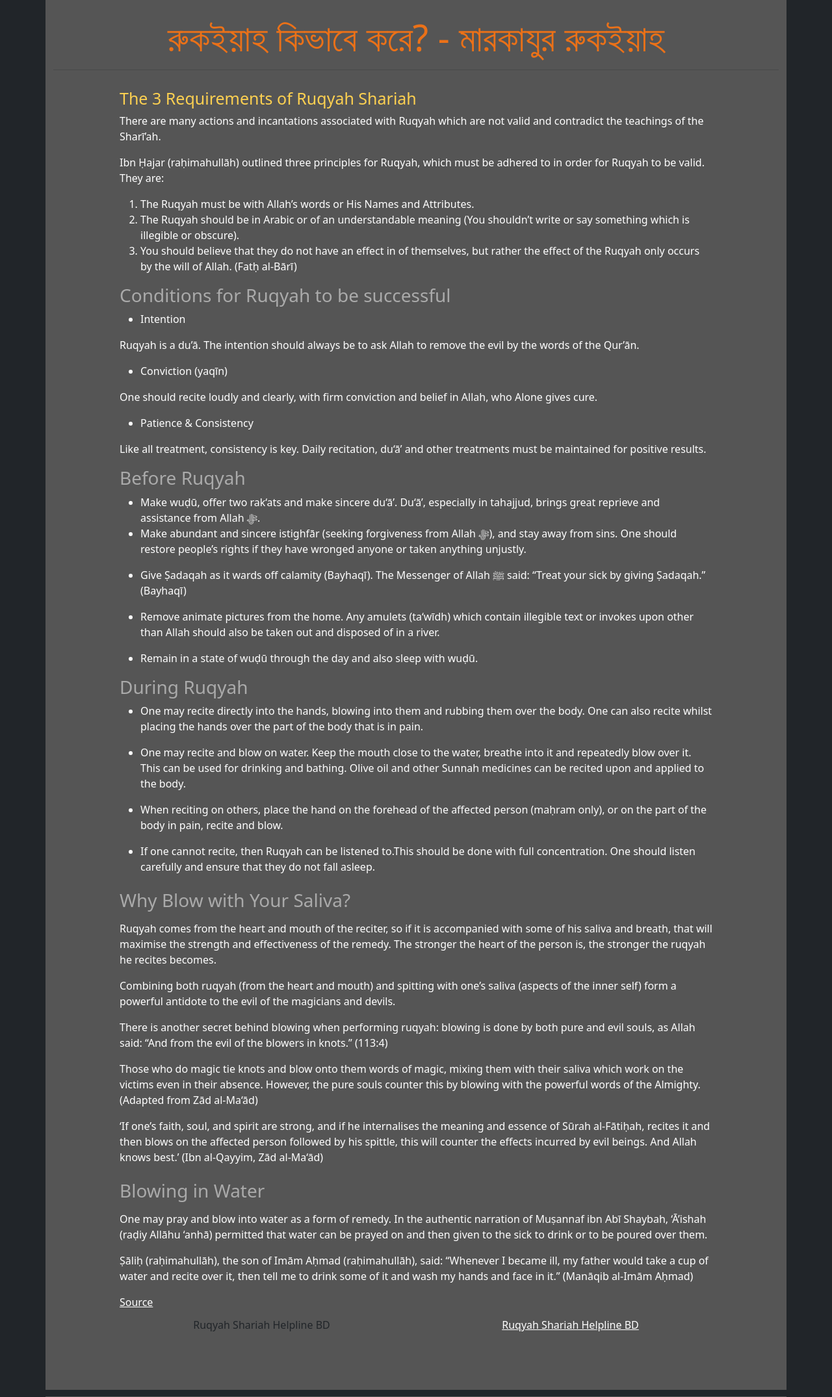
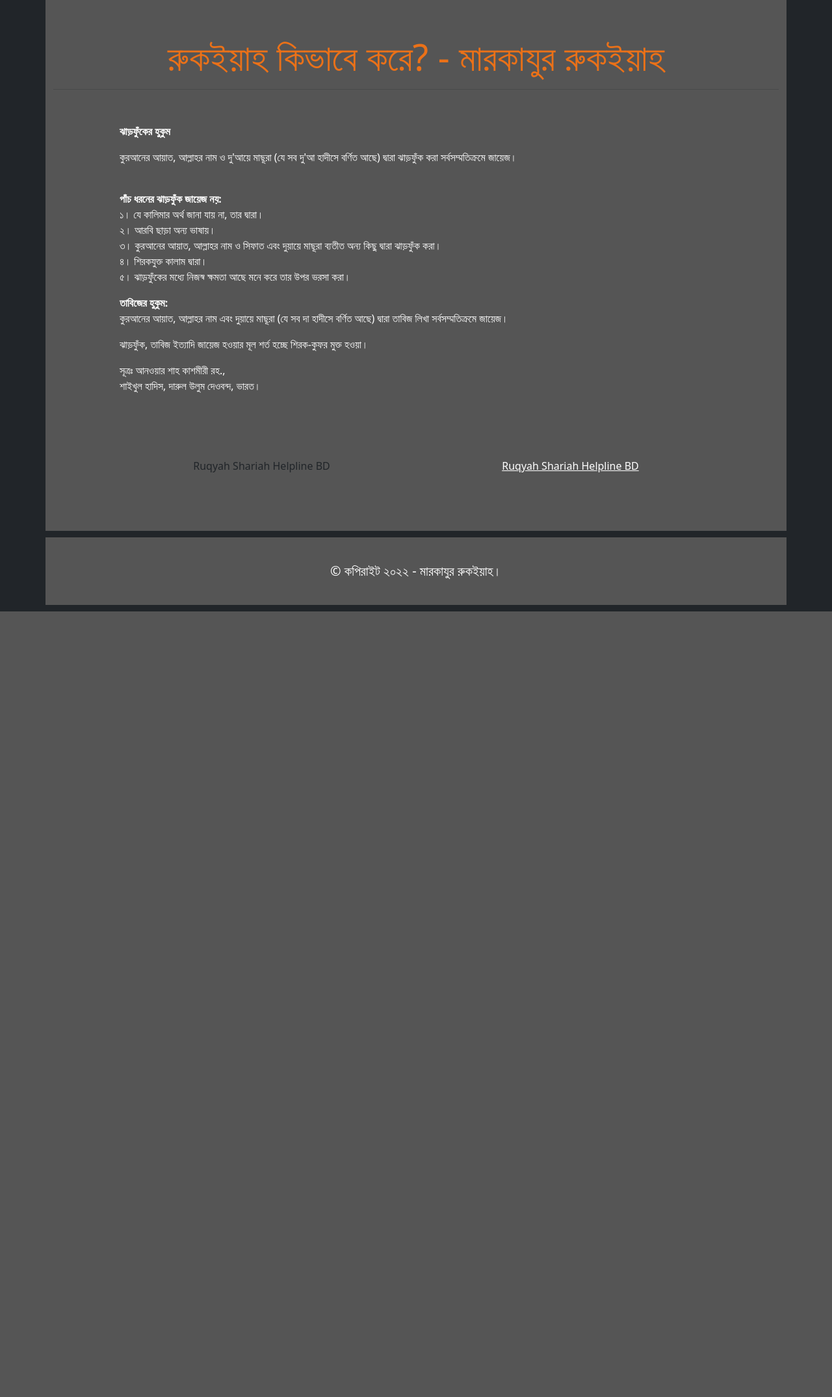
Before and after one commit to Rakibuzzaman47/markazurruqyah, a PHP site: page /ruqyah/how-to-do-ruqyah.html in a window 1280 px wide. Shown: the part 217-2367 px from the top of the page at 65% size. After the commit the page ends 1158 px from the top, so only its background shows below. Run offline with PHP 8.4, Linux system fonts and the light colour scheme; some libraries are stand-ins or nearby versions.

Commit message:
Bangla translation going on...

```diff
--- a/about-us.html
+++ b/about-us.html
@@ -3,7 +3,7 @@
 	<head>
 		<meta charset="utf-8">
 		<meta viewport="width=device-width, initial-scale=1.0">
-		<title>About Us - মারকাযুর রুকইয়াহ</title>
+		<title>আমাদের সম্পর্কে - মারকাযুর রুকইয়াহ</title>
 		<link href="https://cdn.jsdelivr.net/npm/bootstrap@5.2.0-beta1/dist/css/bootstrap.min.css" rel="stylesheet" integrity="sha384-0evHe/X+R7YkIZDRvuzKMRqM+OrBnVFBL6DOitfPri4tjfHxaWutUpFmBp4vmVor" crossorigin="anonymous">
 		<link rel="stylesheet" href="./stylesheet.css">
 	</head>
@@ -87,7 +87,7 @@
 					<div class="col-sm-12">
 						<div class="jumbotron">
 							<br>
-							<h1 class="display-4">About Us - মারকাযুর রুকইয়াহ</h1>
+							<h1 class="display-4">আমাদের সম্পর্কে - মারকাযুর রুকইয়াহ</h1>
 							<hr>
 						</div>
 					</div>
@@ -96,7 +96,7 @@
 				<div class="row">
 					<div class="col-sm-12 main-content">
 						<br>
-						<p>10 yrs in the Islamic Ruqyah sector. We follow Ahle Sunnat Wal Jamaat Aqeedah.</p>
+						<p>প্রায় ১০ বছর ধরে আমরা রুকইয়াহ নিয়ে কাজ করছি। আমারা আহলে সুন্নাত ওয়াল জামআত এর আকীদা অনুসরণ করি।</p>
 						<br>
 						<ul style="profile-links">
 							<li><a title="Ruqyah Shariah Helpline BD - Facebook Page" href="https://www.facebook.com/profile.php?id=100063512469304" target="_blank">Facebook Page</a></li>
--- a/ruqyah/how-to-do-ruqyah.html
+++ b/ruqyah/how-to-do-ruqyah.html
@@ -95,73 +95,14 @@
 
 				<div class="row">
 					<div class="col-sm-12 main-content">
-						<div class="fusion-column-wrapper fusion-flex-justify-content-flex-start fusion-content-layout-column" style="background-position: left top; background-repeat: no-repeat; -webkit-background-size: cover; -moz-background-size: cover; -o-background-size: cover; background-size: cover; padding: 0px 0px 0px 0px;">
-						<h2 class="fusion-text fusion-text-1">The 3 Requirements of Ruqyah Shariah</h2>
-						<div class="fusion-text fusion-text-1">
-						<p>There are many actions and incantations associated with Ruqyah which are not valid and contradict the teachings of the Sharī&rsquo;ah.</p>
-						<p>Ibn Ḥajar (raḥimahullāh) outlined three principles for Ruqyah, which must be adhered to in order for Ruqyah to be valid. They are:</p>
-						<ol>
-						<li>The Ruqyah must be with Allah&rsquo;s words or His Names and Attributes.</li>
-						<li>The Ruqyah should be in Arabic or of an understandable meaning (You shouldn&rsquo;t write or say something which is illegible or obscure).</li>
-						<li>You should believe that they do not have an effect in of themselves, but rather the effect of the Ruqyah only occurs by the will of Allah. (Fatḥ al-Bārī)</li>
-						</ol>
-						<h3 class="fusion-responsive-typography-calculated" style="--fontsize: 30; line-height: 1.2;" data-fontsize="30" data-lineheight="36px">Conditions for Ruqyah to be successful</h3>
-						<ul>
-						<li><span style="font-weight: normal;">Intention</span></li>
-						</ul>
-						<p>Ruqyah is a du&rsquo;ā. The intention should always be to ask Allah to remove the evil by the words of the Qur&rsquo;ān.</p>
-						<ul>
-						<li><span style="font-weight: normal;">Conviction (yaqīn)</span></li>
-						</ul>
-						<p>One should recite loudly and clearly, with firm conviction and belief in Allah, who Alone gives cure.</p>
-						<ul>
-						<li><span style="font-weight: normal;">Patience &amp; Consistency</span></li>
-						</ul>
-						<p>Like all treatment, consistency is key. Daily recitation, du&lsquo;ā&rsquo; and other treatments must be maintained for positive results.</p>
-						<h3 class="fusion-responsive-typography-calculated" style="--fontsize: 30; line-height: 1.2;" data-fontsize="30" data-lineheight="36px">Before Ruqyah</h3>
-						<ul>
-						<li>Make wuḍū, offer two rak&lsquo;ats and make sincere du&lsquo;ā&rsquo;. Du&lsquo;ā&rsquo;, especially in tahajjud, brings great reprieve and assistance from Allah ﷻ.</li>
-						<li>Make abundant and sincere istighfār (seeking forgiveness from Allah ﷻ), and stay away from sins. One should restore people&rsquo;s rights if they have wronged anyone or taken anything unjustly.</li>
-						</ul>
-						<ul>
-						<li>Give Ṣadaqah as it wards off calamity (Bayhaqī). The Messenger of Allah ﷺ said: &ldquo;Treat your sick by giving Ṣadaqah.&rdquo; (Bayhaqī)</li>
-						</ul>
-						<ul>
-						<li>Remove animate pictures from the home. Any amulets (ta&lsquo;wīdh) which contain illegible text or invokes upon other than Allah should also be taken out and disposed of in a river.</li>
-						</ul>
-						<ul>
-						<li>Remain in a state of wuḍū through the day and also sleep with wuḍū.</li>
-						</ul>
-						<h3 class="fusion-responsive-typography-calculated" style="--fontsize: 30; line-height: 1.2;" data-fontsize="30" data-lineheight="36px">During Ruqyah</h3>
-						<ul>
-						<li>One may recite directly into the hands, blowing into them and rubbing them over the body. One can also recite whilst placing the hands over the part of the body that is in pain.</li>
-						</ul>
-						<ul>
-						<li>One may recite and blow on water. Keep the mouth close to the water, breathe into it and repeatedly blow over it. This can be used for drinking and bathing. Olive oil and other Sunnah medicines can be recited upon and applied to the body.</li>
-						</ul>
-						<ul>
-						<li>When reciting on others, place the hand on the forehead of the affected person (maḥram only), or on the part of the body in pain, recite and blow.</li>
-						</ul>
-						<ul>
-						<li>If one cannot recite, then Ruqyah can be listened to.This should be done with full concentration. One should listen carefully and ensure that they do not fall asleep.</li>
-						</ul>
-						<h3 class="fusion-responsive-typography-calculated" style="--fontsize: 24; line-height: 1.67;" data-fontsize="24" data-lineheight="40.0833px"><span style="color: var(--h2_typography-color); font-family: var(--h2_typography-font-family); font-size: var(--h2_typography-font-size); font-style: var(--h2_typography-font-style,normal); font-weight: var(--h2_typography-font-weight); letter-spacing: var(--h2_typography-letter-spacing);">Why Blow with Your Saliva?</span></h3>
-						<p>Ruqyah comes from the heart and mouth of the reciter, so if it is accompanied with some of his saliva and breath, that will maximise the strength and effectiveness of the remedy. The stronger the heart of the person is, the stronger the ruqyah he recites becomes.</p>
-						<p>Combining both ruqyah (from the heart and mouth) and spitting with one&rsquo;s saliva (aspects of the inner self) form a powerful antidote to the evil of the magicians and devils.</p>
-						<p>There is another secret behind blowing when performing ruqyah: blowing is done by both pure and evil souls, as Allah said: &ldquo;And from the evil of the blowers in knots.&rdquo; (113:4)</p>
-						<p>Those who do magic tie knots and blow onto them words of magic, mixing them with their saliva which work on the victims even in their absence. However, the pure souls counter this by blowing with the powerful words of the Almighty. (Adapted from Zād al-Ma&lsquo;ād)</p>
-						<blockquote>
-						<p>&lsquo;If one&rsquo;s faith, soul, and spirit are strong, and if he internalises the meaning and essence of Sūrah al-Fātiḥah, recites it and then blows on the affected person followed by his spittle, this will counter the effects incurred by evil beings. And Allah knows best.&rsquo; (Ibn al-Qayyim, Zād al-Ma&lsquo;ād)</p>
-						</blockquote>
-						<h3 style="--fontsize: 24; line-height: 1.67;"><span style="color: var(--h2_typography-color); font-family: var(--h2_typography-font-family); font-size: var(--h2_typography-font-size); font-style: var(--h2_typography-font-style,normal); font-weight: var(--h2_typography-font-weight); letter-spacing: var(--h2_typography-letter-spacing);">Blowing in Water</span></h3>
-						<p>One may pray and blow into water as a form of remedy. In the authentic narration of Muṣannaf ibn Abī Shaybah, &lsquo;Ā&rsquo;ishah (raḍiy Allāhu &lsquo;anhā) permitted that water can be prayed on and then given to the sick to drink or to be poured over them.</p>
-						<p>Ṣāliḥ (raḥimahullāh), the son of Imām Aḥmad (raḥimahullāh), said: &ldquo;Whenever I became ill, my father would take a cup of water and recite over it, then tell me to drink some of it and wash my hands and face in it.&rdquo; (Manāqib al-Imām Aḥmad)</p>
-						</div>
-						</div>
-
-						<a href="https://lifewithallah.com/articles/ruqyah/the-method-of-ruqyah/" target="_blank">Source</a>
-
-
+						<br>
+						<p><strong>ঝাড়ফুঁকের হুকুম</strong></p>
+						<p>কুরআনের আয়াত, আল্লাহর নাম ও দু'আয়ে মাছূরা (যে সব দু'আ হাদীসে বর্ণিত আছে) দ্বারা ঝাড়ফুঁক করা সর্বসম্মতিক্রমে জায়েজ।</p>
+						<p><br /><strong>পাঁচ ধরনের ঝাড়ফুঁক জায়েজ নয়:</strong> <br />১। যে কালিমার অর্থ জানা যায় না, তার দ্বারা। <br />২। আরবি ছাড়া অন্য ভাষায়। <br />৩। কুরআনের আয়াত, আল্লাহর নাম ও সিফাত এবং দুয়ায়ে মাছূরা ব্যতীত অন্য কিছু দ্বারা ঝাড়ফুঁক করা। <br />৪। শিরকযুক্ত কালাম দ্বারা। <br />৫। ঝাড়ফুঁকের মধ্যে নিজস্ব ক্ষমতা আছে মনে করে তার উপর ভরসা করা।</p>
+						<p><strong>তাবিজের হুকুম:</strong> <br />কুরআনের আয়াত, আল্লাহর নাম এবং দুয়ায়ে মাছূরা (যে সব দা হাদীসে বর্ণিত আছে) দ্বারা তাবিজ লিখা সর্বসম্মতিক্রমে জায়েজ।</p>
+						<p>ঝাড়ফুঁক, তাবিজ ইত্যাদি জায়েজ হওয়ার মূল শর্ত হচ্ছে শিরক-কুফর মুক্ত হওয়া।</p>
+						<p>সূত্রঃ আনওয়ার শাহ কাশমীরী রহ., <br />শাইখুল হাদিস, দারুল উলুম দেওবন্দ, ভারত।</p>
+						<br><br><br>
 					</div>
 				</div>
 
--- a/ruqyah/ruqyah-reference.html
+++ b/ruqyah/ruqyah-reference.html
@@ -87,7 +87,7 @@
 					<div class="col-sm-12">
 						<div class="jumbotron">
 
-							<h1 class="display-4">Ruqyah Reference - মারকাযুর রুকইয়াহ</h1>
+							<h1 class="display-4">রুকইয়াহ রেফারেন্স - মারকাযুর রুকইয়াহ</h1>
 							<hr>
 						</div>
 					</div>
--- a/stylesheet.css
+++ b/stylesheet.css
@@ -111,3 +111,6 @@ header > .container {
 .header-banner h1 {
 	padding-top: 17px;
 }
+.jumbotron {
+	padding-top: 30px;
+}
```
Also changed, not shown: black-magic/what-is-black-magic.html (+4 -4 lines), blog/index.html (+4 -4 lines).
